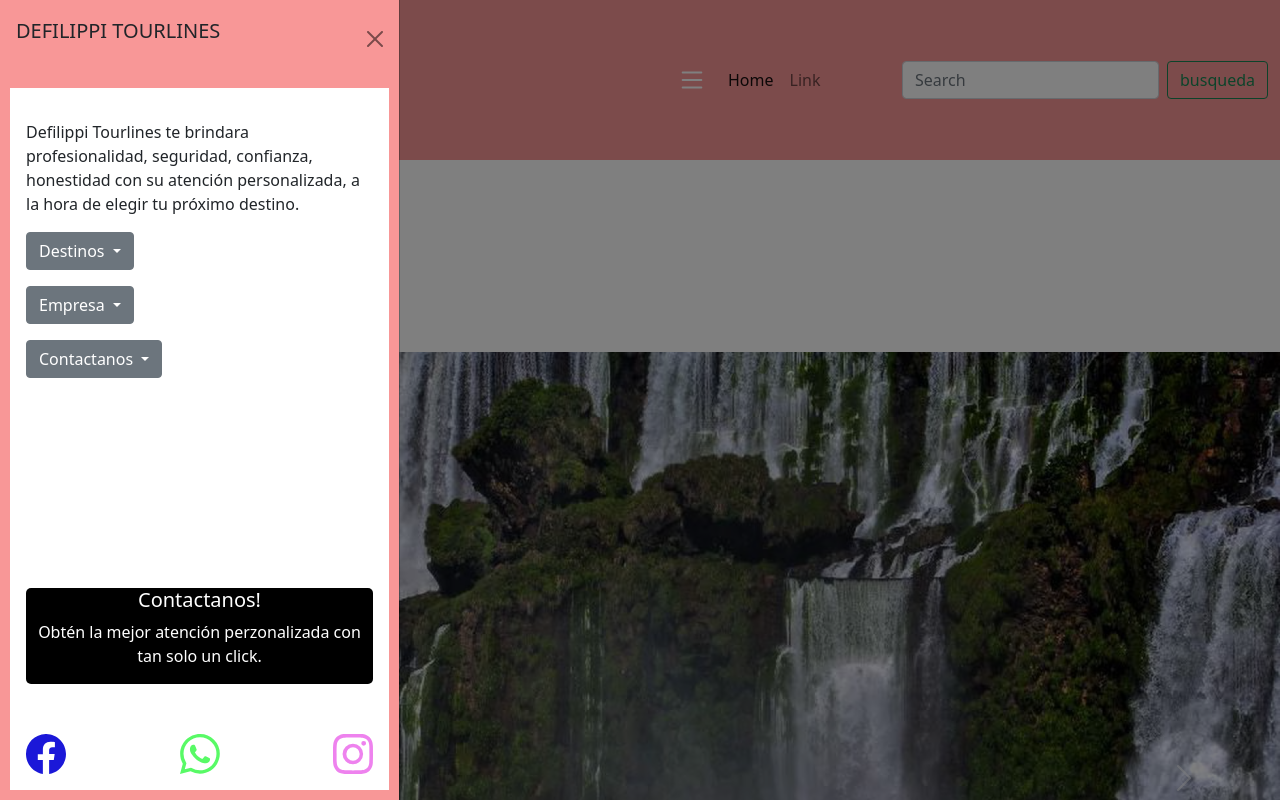
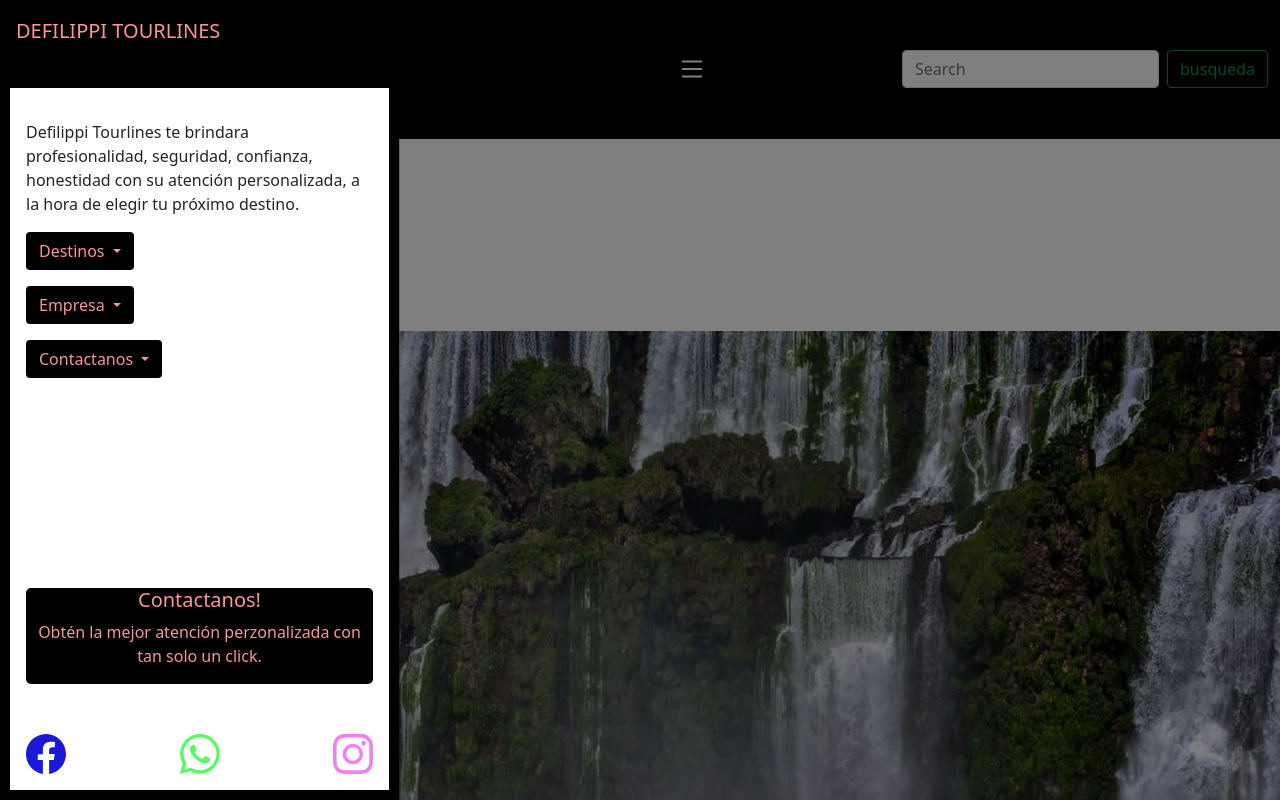
Before and after one commit to Agustin-Defilippi/PreEntrega3-DefilippiAgustin-JS, a website: page index.html in a window 1280 px wide. Both pictures are taken after a click on the button 692 px from the left and 79 px from the top of the page. Shown: the top 800 px of the page. Drawn offline with nearby package versions, Linux system fonts and the light colour scheme.

Commit message:
modificaciones css

```diff
--- a/index.html
+++ b/index.html
@@ -27,8 +27,8 @@
 
 
           <div class="offcanvas offcanvas-start" tabindex="-1" id="offcanvasExample" aria-labelledby="offcanvasExampleLabel">
-            <div class="offcanvas-header bg-css">
-              <h5 class="offcanvas-title" id="offcanvasExampleLabel"><p>DEFILIPPI TOURLINES</p> </h5>
+            <div class="offcanvas-header text-ligth bg-css">
+              <h5 class="offcanvas-title " id="offcanvasExampleLabel"><p class=>DEFILIPPI TOURLINES</p> </h5>
               <button type="button" class="btn-close text-reset" data-bs-dismiss="offcanvas" aria-label="Close"></button>
             </div>
             <div class="offcanvas-body  bord">
@@ -38,7 +38,7 @@
                   Defilippi Tourlines te brindara profesionalidad, seguridad, confianza, honestidad con su atención personalizada, a la hora de elegir tu próximo destino.
                 </div>
                 <div class="dropdown mt-3">
-                  <button class="btn btn-secondary dropdown-toggle" type="button" id="dropdownMenuButton" data-bs-toggle="dropdown">
+                  <button class="btn dropdown-toggle" type="button" id="dropdownMenuButton" data-bs-toggle="dropdown">
                     Destinos
                   </button>
                   <ul class="dropdown-menu" aria-labelledby="dropdownMenuButton">
@@ -46,7 +46,7 @@
                   </ul>
                 </div>
                 <div class="dropdown mt-3">
-                  <button class="btn btn-secondary dropdown-toggle" type="button" id="dropdownMenuButton" data-bs-toggle="dropdown">
+                  <button class="btn  dropdown-toggle" type="button" id="dropdownMenuButton" data-bs-toggle="dropdown">
                     Empresa
                   </button>
                   <ul class="dropdown-menu" aria-labelledby="dropdownMenuButton">
@@ -54,7 +54,7 @@
                   </ul>
                 </div>
                 <div class="dropdown mt-3">
-                  <button class="btn btn-secondary dropdown-toggle" type="button" id="dropdownMenuButton" data-bs-toggle="dropdown">
+                  <button class="btn  dropdown-toggle" type="button" id="dropdownMenuButton" data-bs-toggle="dropdown">
                     Contactanos
                   </button>
                   <ul class="dropdown-menu" aria-labelledby="dropdownMenuButton">
--- a/js/main.js
+++ b/js/main.js
@@ -43,11 +43,10 @@ renderProductosOfertas();
 
 
 
-
 const filtrado = () => {
     let salida = "";
     let busquedaViaje = document.getElementById("busquedaViaje").value;
-    const filtradoZona = viajes.filter((zonaViajes) => zonaViajes.zona == busquedaViaje);
+    const filtradoZona = viajes.filter((zonaViajes) => zonaViajes.zona == busquedaViaje.toLowerCase());
     filtradoZona.forEach((zonaViajes) => {
         salida += `<option value="${zonaViajes.destino}">${zonaViajes.destino}</option>\n`;
     });
--- a/scss/_contenidoPrincipal.scss
+++ b/scss/_contenidoPrincipal.scss
@@ -15,9 +15,12 @@ main{
         width: 100%;
         display: flex;
         justify-content: center;
+
         form{
             width: 80%;
             height: auto;
+            border: solid 2px black;
+            padding: 10px;
             .bg-dropdown{
                 background-color:  rgb(243, 130, 130);
             }
--- a/scss/_navbar.scss
+++ b/scss/_navbar.scss
@@ -2,34 +2,33 @@
     padding: 0;
     margin-bottom: 15%;
     .container-fluid{
-        background-color:  rgb(248, 151, 151);
+        background-color:  black;
         .contenedor-nav{
             display: flex;
             align-items: center;
-            background-color: rgb(248, 151, 151);
-
+            background-color:  black;
             img{
-                width: 35%;
+                width: 30%;
                 height: 30%;
             }
             .bg-css{
-                background-color: rgb(248, 151, 151);
+                background-color:  black;
+            }
+            h5{
+                p{
+                    color: rgb(248, 151, 151);
+                    text-align: center;
+                }
             }
             .bord{
                 display: flex;
                 flex-direction: column;
                 justify-content: space-between;
-                border: solid 10px rgb(248, 151, 151);
-
+                border: solid 10px black;
                 .cont{
-                    h5{
-                        p{
-                            color: white;
-                            text-align: center;
-                        }
-                    }
                     .btn{
-
+                        background-color: black;
+                        color: rgb(248, 151, 151);
                         svg{
                             height: auto;
                         }
@@ -42,8 +41,6 @@
                             border-color:  black;
                         }
                     }
-
-
                 }
             }
             .gian{
@@ -54,11 +51,10 @@
                 justify-content: flex-end;
 
                 .contactanos{
-                    background-color: rgb(0, 0, 0) ;
+                    background-color: black ;
+                    color:rgb(248, 151, 151);
                     border-radius:  5px;
-                    color: white;
                     width: 100%;
-
                 }
                 .container-svg{
                     margin-top: 50px;
```
Also changed, not shown: css/main.css, 1 other file.
